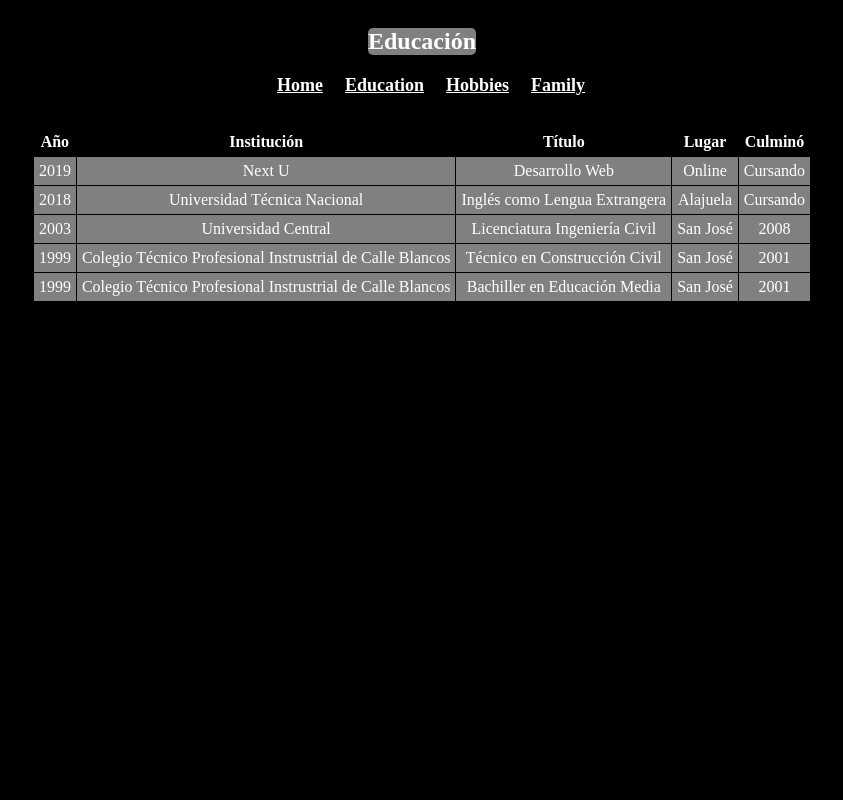
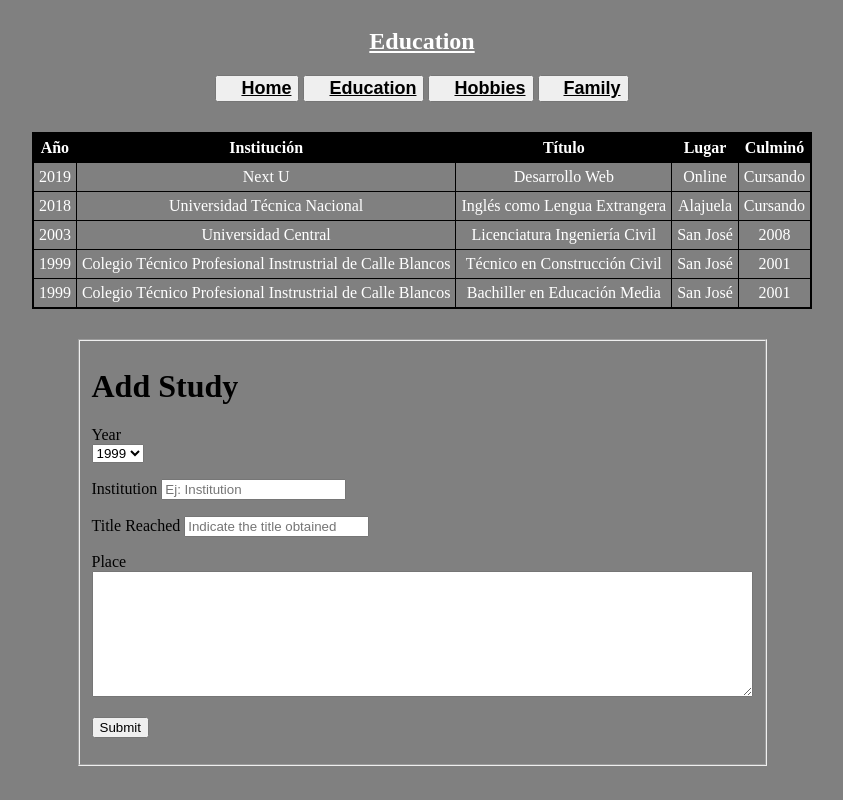
Before and after one commit to lpizarro2391/Project-0, a plain HTML site: page html/education.html in a window 1280 px wide. Shown: the whole page, without its empty margins (218-1061 px from the left). Drawn offline with Linux system fonts and the light colour scheme.

Commit message:
Education

```diff
--- a/css/education.css
+++ b/css/education.css
@@ -1,11 +1,19 @@
 
-  .grid {
-
-      display: flex;
+  .container {
+      display:grid;
       align-items: center;
-      flex-flow: column;
+      flex-flow:wrap;
   }
-
+.tb{
+  display: flex;
+  align-items: center;
+  flex-flow: column;
+}
+.morest{
+  display: flex;
+  align-items: center;
+  flex-flow: column;
+}
   #title:hover{
     background-color: #983c3c;
   }
@@ -14,10 +22,13 @@
     background-color: gray;
     border-radius: 5px;
   }
-  #link:hover{
-    background-color: #983c3c;
+  h2{
+    text-align: center;
+  }
 
-  }
+  button:hover {
+    background-color: orange;
+}
   .menu{
     float: center;
     text-align: center;
@@ -50,23 +61,18 @@
      color: white;
 
    }
-   header{
-    display: flex;
-    align-items: center;
-    flex-direction: column;
-    width: 100%;
-    padding: 1em 0 1em 0;
-    }
+
 
     a#link{
-      color: white;
-      text-decoration: underline;
+      color: black;
       font-weight: bold;
     }
-
+    h2:first-child{
+      text-decoration: underline;
+    }
   @media (min-width: 500px) {
    body {
-       background-color: black;
+       background-color: grey;
 
    }
 
@@ -76,4 +82,7 @@
    body {
        background-color: #57ae1b;
    }
+   .container{
+     width: 100%:
    }
+   }
--- a/css/family.css
+++ b/css/family.css
@@ -0,0 +1,3 @@
+h1:first-child{
+  text-decoration: underline!important;
+}
--- a/css/hobbies.css
+++ b/css/hobbies.css
@@ -5,7 +5,12 @@ body{
    background: #02010a;
 }
 
-
+h1, h4{
+  color: white;
+}
+h1{
+  font-size: 80px;
+}
 @media (min-width: 500px){
 .wrapper {
   	 	width: 80%;
@@ -29,9 +34,7 @@ body{
       background-color: inherit;
       color: white;
 }
-#title h1{
- text-shadow: 2px 2px 2px #02010a;
-}
+
 .menu{
   float: center;
   text-align: center;
@@ -143,9 +146,7 @@ body{
       background-color: inherit;
       color: white;
 }
-#title h1{
- text-shadow: 2px 2px 2px #02010a;
-}
+
 .menu{
   float: center;
   text-align: center;
--- a/css/style.css
+++ b/css/style.css
@@ -6,6 +6,7 @@
   background-repeat:  no-repeat;
 background-position: center;
   background-color: black;
+
 
 }
 p::selection {
@@ -26,12 +27,19 @@ p::selection {
     h1, h2 {
           color: black;
       }
+      ol > li {
+           color: white;
+       }
+       input[type=text] {
+            background-color: red;
+        }
+
 
 #title{
   color: white;
   background-color: gray;
   border-radius: 5px;
-  text-align: center;
+
 }
 
 
--- a/html/education.html
+++ b/html/education.html
@@ -7,22 +7,22 @@
       <title>Education</title>
     </head>
     <body>
-      <div >
-        <div class="grid">
+
+        <div class="container">
           <div class="header">
-                <h2 id="title">Educación</h2>
+                <h2 id="title">Education</h2>
           </div>
-
           <tr>
             <div class="menu" >
               <navbar id="menu-principal">
-                <a  id="link"href="../index.html">Home</a>
-                <a   id="link"href="#">Education</a>
-                <a   id="link"href="../html/Hobbies.html">Hobbies</a>
-                <a  id="link" href="../html/Family.html">Family</a>
+                <button><a  id="link"href="../index.html">Home</a></button>
+                <button><a   id="link"href="#">Education</a></button>
+                <button><a   id="link"href="../html/Hobbies.html">Hobbies</a></button>
+                <button><a  id="link" href="../html/Family.html">Family</a></button>
               </div>
           </tr>
-          <div class="grid">
+
+          <div class="tb">
             <table>
               <thead >
                 <tr>
@@ -70,8 +70,55 @@
              </tr>
            </table>
           </div>
+          <form class="morest">
+                    <fieldset>
+                      <h1>Add Study</h1>
+                      <p>
+                      	<label for="year ">Year</label>
+                        <br>
+                        <select>
+                          <option>1999</option>
+                          <option>2000</option>
+                          <option>2001</option>
+                          <option>2002</option>
+                          <option>2003</option>
+                          <option>2004</option>
+                          <option>2005</option>
+                          <option>2006</option>
+                          <option>2007</option>
+                          <option>2008</option>
+                          <option>2009</option>
+                          <option>2010</option>
+                          <option>2011</option>
+                          <option>2012</option>
+                          <option>2013</option>
+                          <option>2014</option>
+                          <option>2015</option>
+                          <option>2016</option>
+                          <option>2017</option>
+                          <option>2018</option>
+                        </select>
+                        </p>
+                      <p>
+                  			<label for="institución ">Institution</label>
 
+                  			<input type="text" name="institución" placeholder="Ej: Institution" required>
+                  		</p>
+                      <p>
+                        <label for="Título">Title Reached</label>
+                        <input type="text" name="Título" placeholder="Indicate the title obtained" required>
+                      </p>
+                      <p>
+                        <label for="place">Place</label>
+                        <br>
+                        <textarea name="Comentarios" rows="8" cols="80"></textarea>
+                      </p>
+                      <p>
+                        <input type="submit" name="registrar">
+                      </p>
+                    </fieldset>
+          </form
         </div>
-      </div>
+
     </body>
 </html>
```
Also changed, not shown: html/family.html (+14 -5 lines), html/hobbies.html (+2 -2 lines), index.html (+2 -2 lines).
